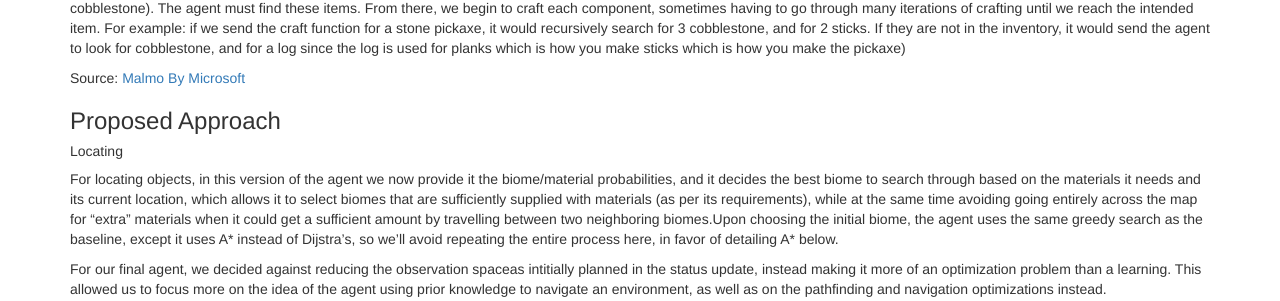
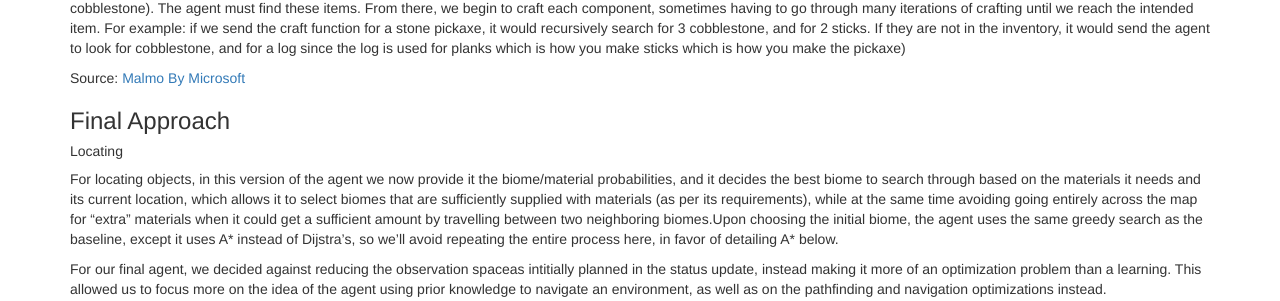
Before and after one commit to dheyay/mAIncrafters, a Jekyll site: the page built from docs/final.md, in a window 1280 px wide and 900 px high, scrolled down 1804 px. Shown: the part 153-454 px from the top of the window. Built offline with Jekyll 4.4.1, drawn with Linux system fonts in a browser that asks for light colours.

Commit message:
Title update

```diff
--- a/docs/final.md
+++ b/docs/final.md
@@ -53,7 +53,7 @@ Using information we learned from the Malmo examples, we then find a way to actu
 
 Source: [Malmo By Microsoft](https://github.com/microsoft/malmo)
 
-### Proposed Approach
+### Final Approach
 
 ##### Locating
 For locating objects, in this version of the agent we now provide it the biome/material probabilities, and it decides the best biome to search through based on the materials it needs and its current location, which allows it to select biomes that are sufficiently supplied with materials (as per its requirements), while at the same time avoiding going entirely across the map for "extra" materials when it could get a sufficient amount by travelling between two neighboring biomes.Upon choosing the initial biome, the agent uses the same greedy search as the baseline, except it uses A* instead of Dijstra's, so we'll avoid repeating the entire process here, in favor of detailing A* below.
```
